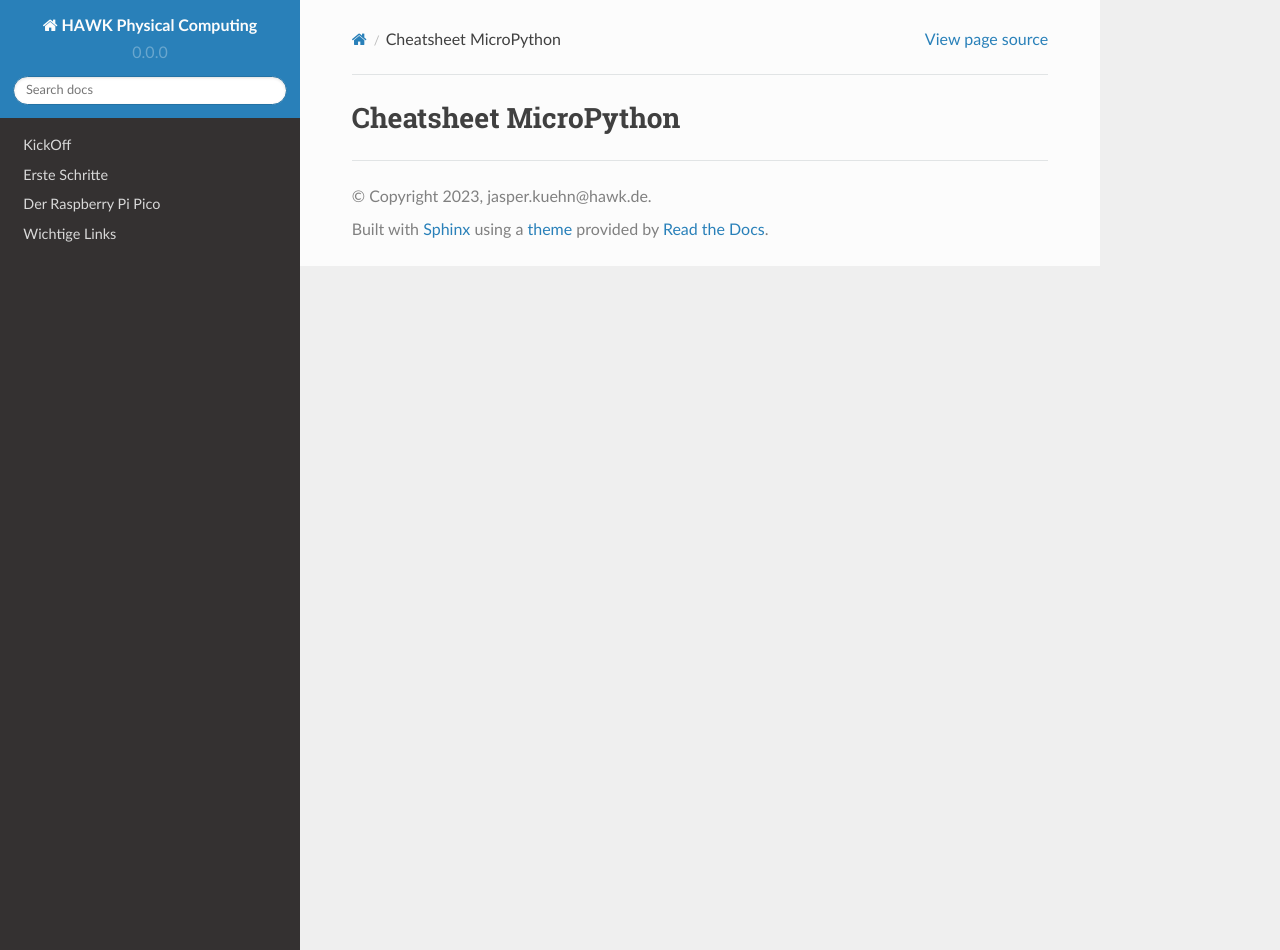
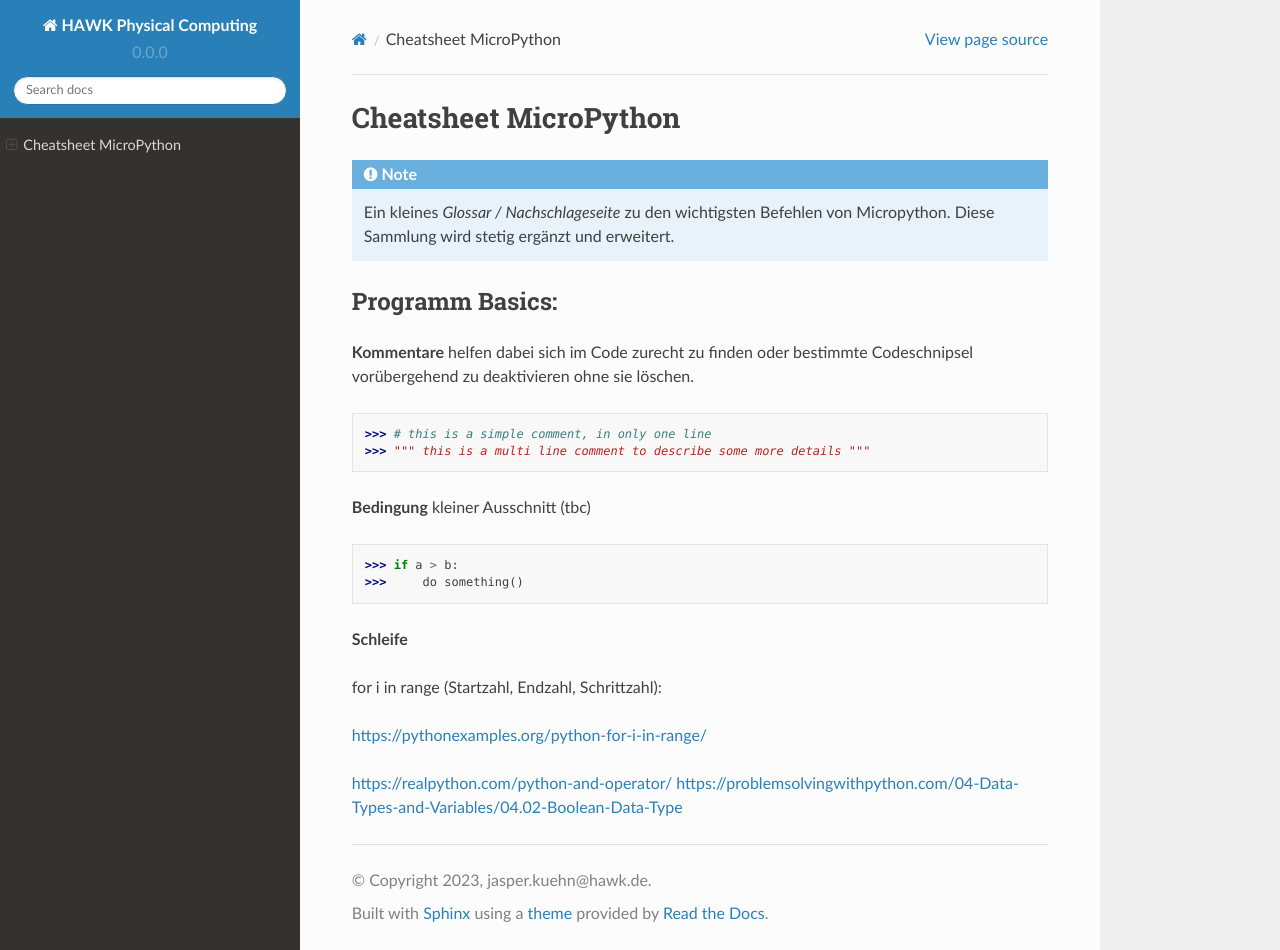
Before and after one commit to HAWK-Computing/physicalcomputing, a Sphinx documentation site: the page built from docs/Cheatsheet.rst, in a window 1280 px wide and 950 px high. Built offline with Sphinx 7.4.7 and the Read the Docs theme 2.0.0, drawn with Linux system fonts in a browser that asks for light colours.

Commit message:
Kickoff_1

```diff
--- a/docs/Cheatsheet.rst
+++ b/docs/Cheatsheet.rst
@@ -2,5 +2,29 @@ Cheatsheet MicroPython
 =========
 
 
+.. note:: Ein kleines *Glossar / Nachschlageseite* zu den wichtigsten Befehlen von Micropython. Diese Sammlung wird stetig ergänzt und erweitert.
 
-.. note::
+
+
+Programm Basics:
+-----------------------
+
+**Kommentare** helfen dabei sich im Code zurecht zu finden oder bestimmte Codeschnipsel vorübergehend zu deaktivieren ohne sie löschen.
+
+>>> # this is a simple comment, in only one line
+>>> """ this is a multi line comment to describe some more details """
+
+**Bedingung** kleiner Ausschnitt (tbc)
+
+>>> if a > b:
+>>>     do something()
+
+
+**Schleife**
+
+for i in range (Startzahl, Endzahl, Schrittzahl):
+
+https://pythonexamples.org/python-for-i-in-range/
+
+https://realpython.com/python-and-operator/
+https://problemsolvingwithpython.com/04-Data-Types-and-Variables/04.02-Boolean-Data-Type
--- a/docs/Kickoff.rst
+++ b/docs/Kickoff.rst
@@ -7,9 +7,12 @@ Egal ob funktionierendes **Funktionsmodell** oder interaktive **Kunstinstallatio
 
 Hier einige gelungene Beispiele:
 
-Künstlerische Arbeiten mit Gamecharakter: ..'http://www.fursr.com/_'
+Künstlerische Arbeiten mit Gamecharakter: http://www.fursr.com/
+
 Das Gehäuse und die Inszenierung als Kunstwerk: http://fernandoorellana.com/
+
 Blumenstrauß an spannenden Projekten: https://www.niklasroy.com/
 
 Gametheater meets Microcontroller: https://www.machinaex.com/de/projects/
+
 Youtube Top 10: https://www.youtube.com/watch?v=Lp8eSCuQqb0
--- a/docs/index.rst
+++ b/docs/index.rst
@@ -21,6 +21,7 @@ Inhaltsverzeichnis
 --------
 
 .. toctree::
+   :hidden:
    Kickoff
    ErsteSchritte
    RaspberryPiPico
```
Also changed, not shown: docs/ErsteSchritte.rst (+3 -11 lines), docs/Links_Infos.rst (+19 -13 lines).
